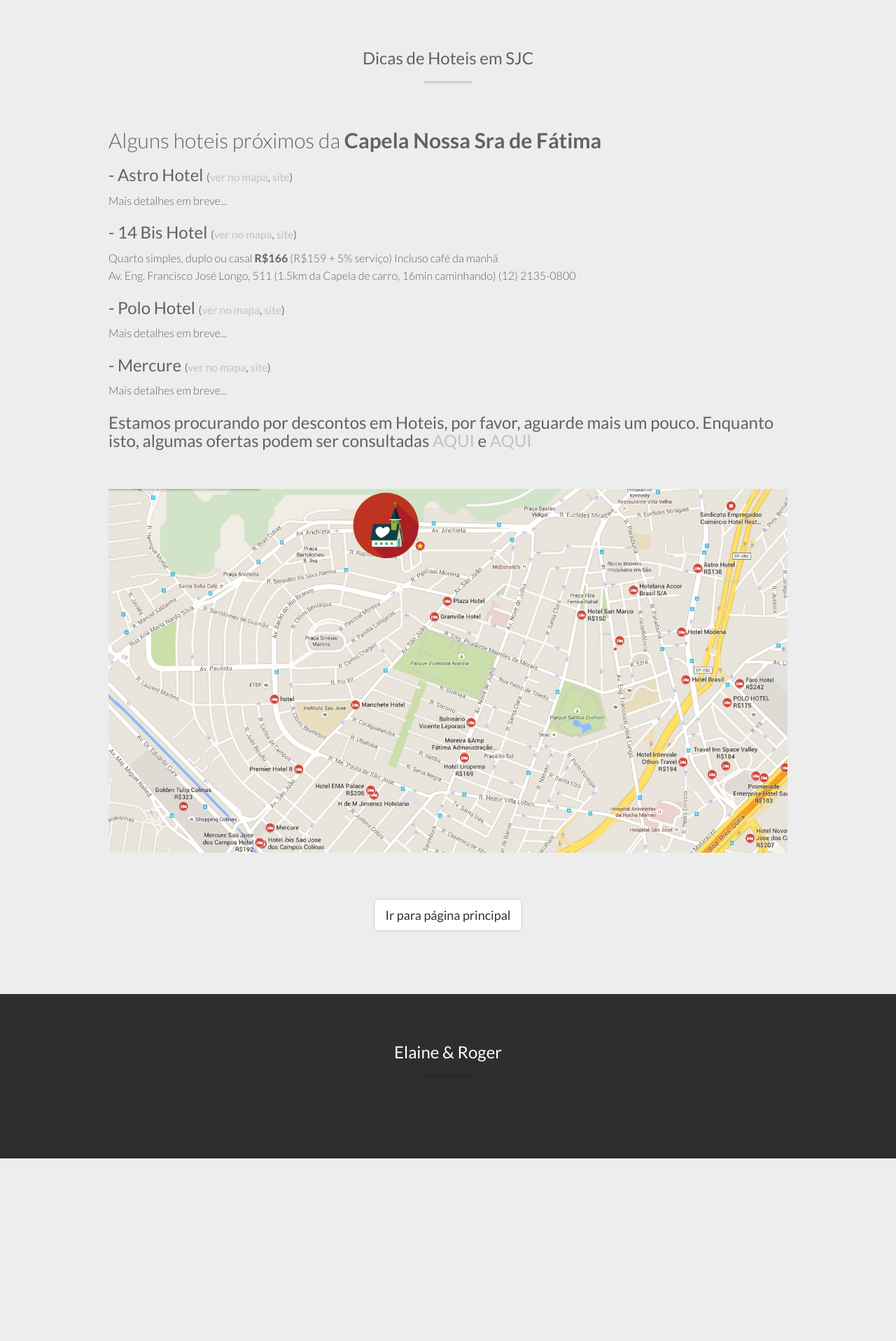
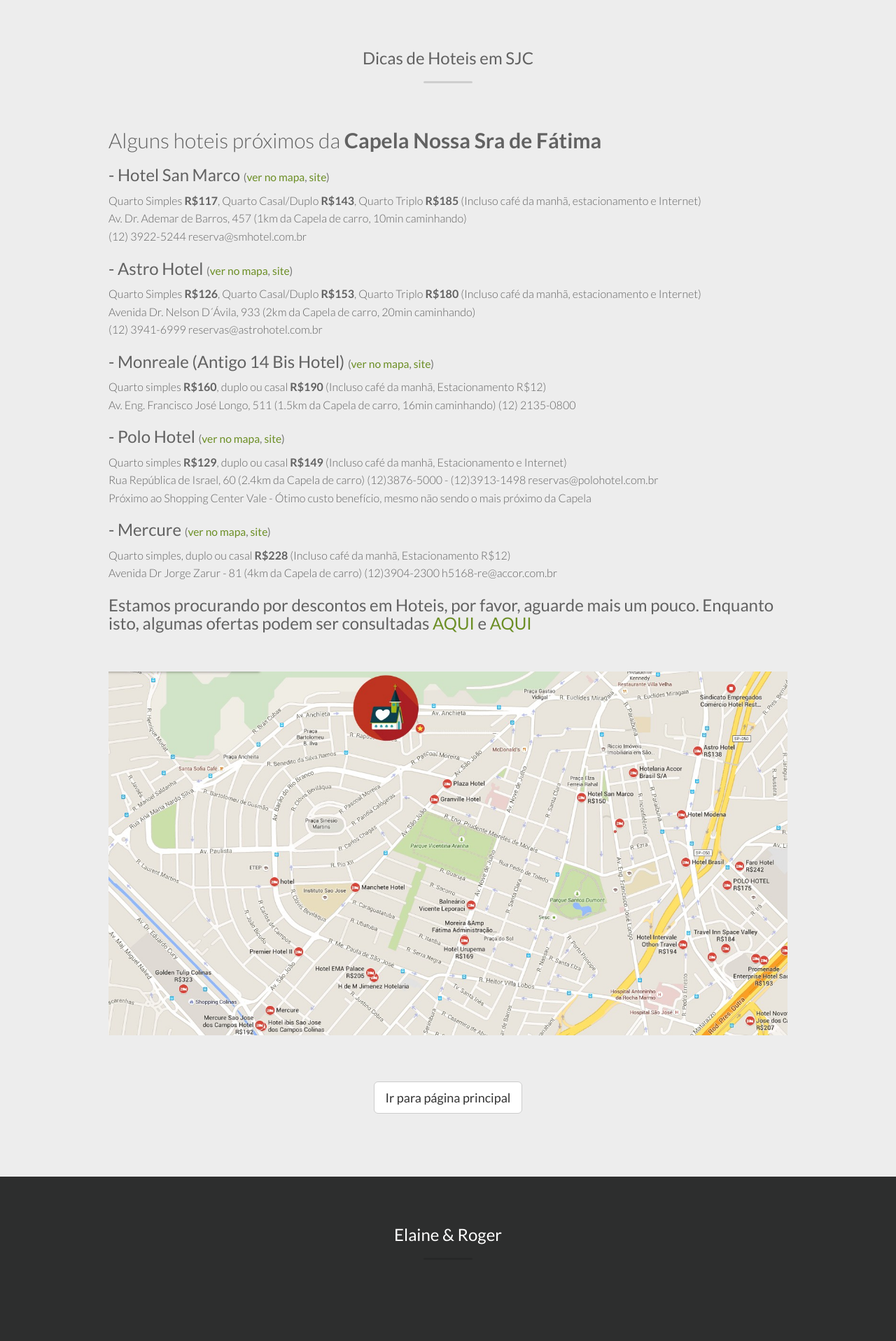
Before and after one commit to huogerac/laneroger.na-inter.net, a Django app: page /dicasdehoteis/ in a window 1280 px wide. Shown: the whole page at 70% size. Before the commit the page ends 1656 px from the top, so only its background shows below. Run offline with Django 3.2, Linux system fonts and the light colour scheme; some libraries are stand-ins or nearby versions.

Commit message:
#UPDATE Atualizando lista de hoteis

```diff
--- a/laneroger/core/templates/core/dicasdehoteis.html
+++ b/laneroger/core/templates/core/dicasdehoteis.html
@@ -16,36 +16,68 @@
       <div class="row">
         <div class="col-xs-12">
           <h2>Alguns hoteis próximos da <strong>Capela Nossa Sra de Fátima</strong></h2>
+          <h3>- Hotel San Marco
+            <small>
+            (<a target="_blank" href="https://www.google.com/maps/dir/Pra%C3%A7a+Ns.+de+F%C3%A1tima,+2+-+Jardim+Nova+America,+SP,+12242-271,+Brasil/Av.+Dr.+Ademar+de+Barros,+457+-+Jardim+Sao+Dimas,+S%C3%A3o+Jos%C3%A9+dos+Campos+-+SP,+12245-010,+Brasil/@-23.1940653,-45.8966234,17z/data=!3m1!4b1!4m13!4m12!1m5!1m1!1s0x94cc4a0c0d66f931:0x28240b134d3269db!2m2!1d-45.8986514!2d-23.1931264!1m5!1m1!1s0x94cc4a6c59191f67:0xa93736363bed8787!2m2!1d-45.8910847!2d-23.1960518?hl=pt-BR">ver no mapa</a>,
+            <a target="_blank" href="http://smhotel.com.br/news.asp?ID=3"> site</a>)
+            </small>
+          </h3>
+          <p>
+            Quarto Simples <strong>R$117</strong>, Quarto Casal/Duplo <strong>R$143</strong>,
+            Quarto Triplo <strong>R$185</strong> (Incluso café da manhã, estacionamento e Internet)<br/>
+            Av. Dr. Ademar de Barros, 457 (1km da Capela de carro, 10min caminhando) <br/>
+            (12) 3922-5244 reserva@smhotel.com.br
+          </p>
+
           <h3>- Astro Hotel
             <small>
             (<a target="_blank" href="https://www.google.com.br/maps/place/Astro+Hotel/@-23.2025083,-45.9024369,15z/data=!4m12!1m9!2m8!1shotel!3m6!1shotel!2sPar%C3%B3quia+Catedral+S%C3%A3o+Dimas+Igreja+Nossa+Senhora+F%C3%A1tima+-+Pra%C3%A7a+Nossa+Sra.+de+F%C3%A1tima,+2,+S%C3%A3o+Jos%C3%A9+dos+Campos+-+SP,+12242-271!3s0x94cc4a0c6350b281:0x1c66b19a0af0b0c3!4m2!1d-45.898188!2d-23.193337!3m1!1s0x0000000000000000:0xd556345b1d494c6f?hl=pt">ver no mapa</a>,
             <a target="_blank" href="http://www.astrohotel.com.br/"> site</a>)
             </small>
           </h3>
-          <p> Mais detalhes em breve...</p>
-          <h3>- 14 Bis Hotel
+          <p>
+            Quarto Simples <strong>R$126</strong>, Quarto Casal/Duplo <strong>R$153</strong>,
+            Quarto Triplo <strong>R$180</strong> (Incluso café da manhã, estacionamento e Internet)<br/>
+            Avenida Dr. Nelson D´Ávila, 933 (2km da Capela de carro, 20min caminhando) <br/>
+            (12) 3941-6999 reservas@astrohotel.com.br
+          </p>
+          <h3>- Monreale (Antigo 14 Bis Hotel)
             <small>
             (<a target="_blank" href="https://www.google.com.br/maps/place/14+Bis+Hotel/@-23.2025083,-45.9024369,15z/data=!4m12!1m9!2m8!1shotel!3m6!1shotel!2sPar%C3%B3quia+Catedral+S%C3%A3o+Dimas+Igreja+Nossa+Senhora+F%C3%A1tima+-+Pra%C3%A7a+Nossa+Sra.+de+F%C3%A1tima,+2,+S%C3%A3o+Jos%C3%A9+dos+Campos+-+SP,+12242-271!3s0x94cc4a0c6350b281:0x1c66b19a0af0b0c3!4m2!1d-45.898188!2d-23.193337!3m1!1s0x94cc4a6b8b16750d:0x13bbe061877a92de?hl=pt">ver no mapa</a>,
-            <a target="_blank" href="http://www.14bishotel.com.br/"> site</a>)
+            <a target="_blank" href="http://www.monrealehotels.com/hotel-2015/monreale-hotel-sjcampos.html"> site</a>)
             </small>
           </h3>
           <p>
-            Quarto simples, duplo ou casal <strong>R$166</strong> (R$159 + 5% serviço) Incluso café da manhã<br/>
+            Quarto simples <strong>R$160</strong>, duplo ou casal <strong>R$190</strong> (Incluso café da manhã, Estacionamento R$12)<br/>
             Av. Eng. Francisco José Longo, 511 (1.5km da Capela de carro, 16min caminhando) (12) 2135-0800</p>
+
+
           <h3>- Polo Hotel
             <small>
             (<a target="_blank" href="https://www.google.com.br/maps/place/POLO+HOTEL/@-23.2025083,-45.9024369,15z/data=!4m12!1m9!2m8!1shotel!3m6!1shotel!2sPar%C3%B3quia+Catedral+S%C3%A3o+Dimas+Igreja+Nossa+Senhora+F%C3%A1tima+-+Pra%C3%A7a+Nossa+Sra.+de+F%C3%A1tima,+2,+S%C3%A3o+Jos%C3%A9+dos+Campos+-+SP,+12242-271!3s0x94cc4a0c6350b281:0x1c66b19a0af0b0c3!4m2!1d-45.898188!2d-23.193337!3m1!1s0x0000000000000000:0x08ad283bb8aafd7c?hl=pt">ver no mapa</a>,
             <a target="_blank" href="http://www.polohotel.com.br/"> site</a>)
             </small>
           </h3>
-          <p> Mais detalhes em breve...</p>
+          <p>
+            Quarto simples <strong>R$129</strong>, duplo ou casal <strong>R$149</strong> (Incluso café da manhã, Estacionamento e Internet)<br/>
+            Rua República de Israel, 60 (2.4km da Capela de carro) (12)3876-5000 - (12)3913-1498 reservas@polohotel.com.br<br/>
+            Próximo ao Shopping Center Vale - Ótimo custo benefício, mesmo não sendo o mais próximo da Capela
+          </p>
+
+
           <h3>- Mercure
             <small>
             (<a target="_blank" href="https://www.google.com.br/maps/place/Mercure+Sao+Jose+dos+Campos+Hotel/@-23.2025083,-45.9024369,15z/data=!4m12!1m9!2m8!1shotel!3m6!1shotel!2sPar%C3%B3quia+Catedral+S%C3%A3o+Dimas+Igreja+Nossa+Senhora+F%C3%A1tima+-+Pra%C3%A7a+Nossa+Sra.+de+F%C3%A1tima,+2,+S%C3%A3o+Jos%C3%A9+dos+Campos+-+SP,+12242-271!3s0x94cc4a0c6350b281:0x1c66b19a0af0b0c3!4m2!1d-45.898188!2d-23.193337!3m1!1s0x0000000000000000:0x96bc968352c2c899?hl=pt">ver no mapa</a>,
             <a target="_blank" href="http://www.accorhotels.com/gb/hotel-5168-mercure-sao-jose-dos-campos-hotel/index.shtml"> site</a>)
             </small>
           </h3>
-          <p> Mais detalhes em breve...</p>
+          <p>
+            Quarto simples, duplo ou casal <strong>R$228</strong> (Incluso café da manhã, Estacionamento R$12)<br/>
+            Avenida Dr Jorge Zarur - 81 (4km da Capela de carro) (12)3904-2300 h5168-re@accor.com.br <br/>
+
+          </p>
+
+
           <h3>
             Estamos procurando por descontos em Hoteis, por favor, aguarde mais um pouco. Enquanto isto, algumas ofertas podem ser consultadas
             <a target="_blank" href="http://www.booking.com/searchresults.pt-br.html?src=searchresults&city=-671408&ssne=S%C3%A3o+Jos%C3%A9+dos+Campos&ssne_untouched=S%C3%A3o+Jos%C3%A9+dos+Campos&error_url=http%3A%2F%2Fwww.booking.com%2Fsearchresults.pt-br.html%3Faid%3D332539%3Blabel%3Dmetagha-hotel-11824_site-mapresults_ucc-BR_dev-desktop_los-1_room-0_lang-pt_curr-BRL%3Bsid%3D7c4fbe5461f6e1a480dcd4c514e20cf4%3Bdcid%3D4%3Bcheckin%3D2015-06-14%3Bcheckout%3D2015-06-15%3Bclass_interval%3D1%3Bcsflt%3D%257B%257D%3Bdest_id%3D-671408%3Bdest_type%3Dcity%3Bdtdisc%3D0%3Bhighlighted_hotels%3D11824%3Bhlrd%3D1%3Bhyb_red%3D0%3Binac%3D0%3Bnha_red%3D0%3Bno_rooms%3D1%3Boffset%3D0%3Bredirected_from_city%3D0%3Bredirected_from_landmark%3D0%3Bredirected_from_region%3D0%3Breview_score_group%3Dempty%3Bscore_min%3D0%3Bss_all%3D0%3Bssb%3Dempty%3Bsshis%3D0%26%3B&aid=332539&dcid=4&label=metagha-hotel-11824_site-mapresults_ucc-BR_dev-desktop_los-1_room-0_lang-pt_curr-BRL&lang=pt-br&sid=7c4fbe5461f6e1a480dcd4c514e20cf4&si=ai%2Cco%2Cci%2Cre%2Cdi&ss=S%C3%A3o+Jos%C3%A9+dos+Campos&checkin_monthday=4&checkin_year_month=2015-7&checkout_monthday=5&checkout_year_month=2015-7&no_rooms=1&group_adults=2&group_children=0&highlighted_hotels=11824&highlighted_hotels=&dest_type=city&dest_id=-671408">AQUI</a> e
--- a/laneroger/themes/static/themes/default/css/app.css
+++ b/laneroger/themes/static/themes/default/css/app_v2.css
@@ -61,7 +61,7 @@
 }
 
 a {
-	color: #bdc3c7;
+	color: #6B8E24;
 	word-wrap: break-word;
 	-webkit-transition: color 0.1s ease-in, background 0.1s ease-in;
 	-moz-transition: color 0.1s ease-in, background 0.1s ease-in;
@@ -72,7 +72,7 @@
 
 a:hover,
 a:focus {
-	color: #99a2a9;
+	color: #4B6C09;
 	text-decoration: none;
 	outline: 0;
 }
--- a/laneroger/themes/templates/themes/default/base.html
+++ b/laneroger/themes/templates/themes/default/base.html
@@ -18,7 +18,7 @@
         <link href="{% static 'animate.css/animate.min.css' %}" rel="stylesheet">
         <link href="{% static 'themes/default/css/owl.carousel.css' %}" rel="stylesheet">
         <link href="{% static 'themes/default/css/owl.theme.css' %}" rel="stylesheet">
-        <link href="{% static 'themes/default/css/app.css' %}" rel="stylesheet">
+        <link href="{% static 'themes/default/css/app_v2.css' %}" rel="stylesheet">
 
 
 		<!-- Favicon -->
```
Also changed, not shown: laneroger/themes/static/themes/default/img/laneroger6_small.jpg (added).
